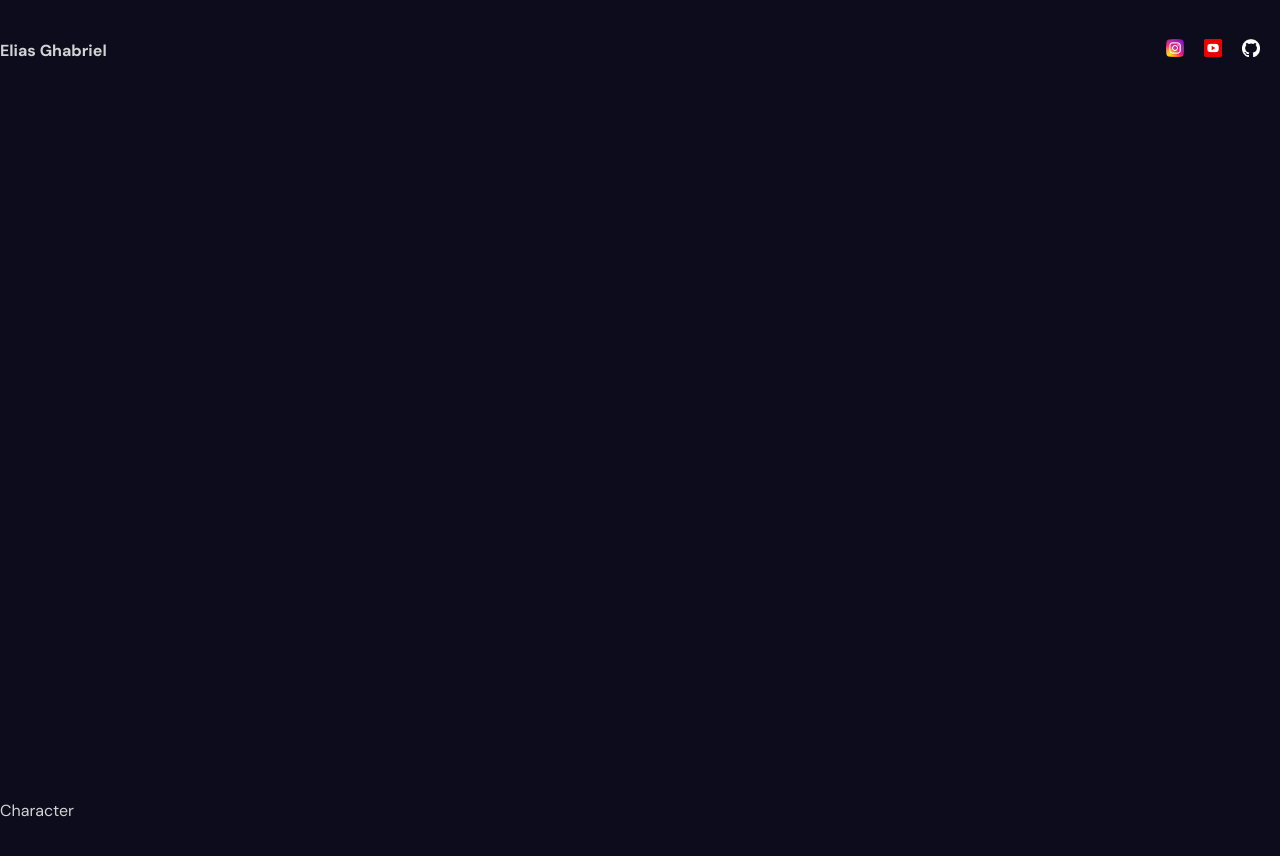
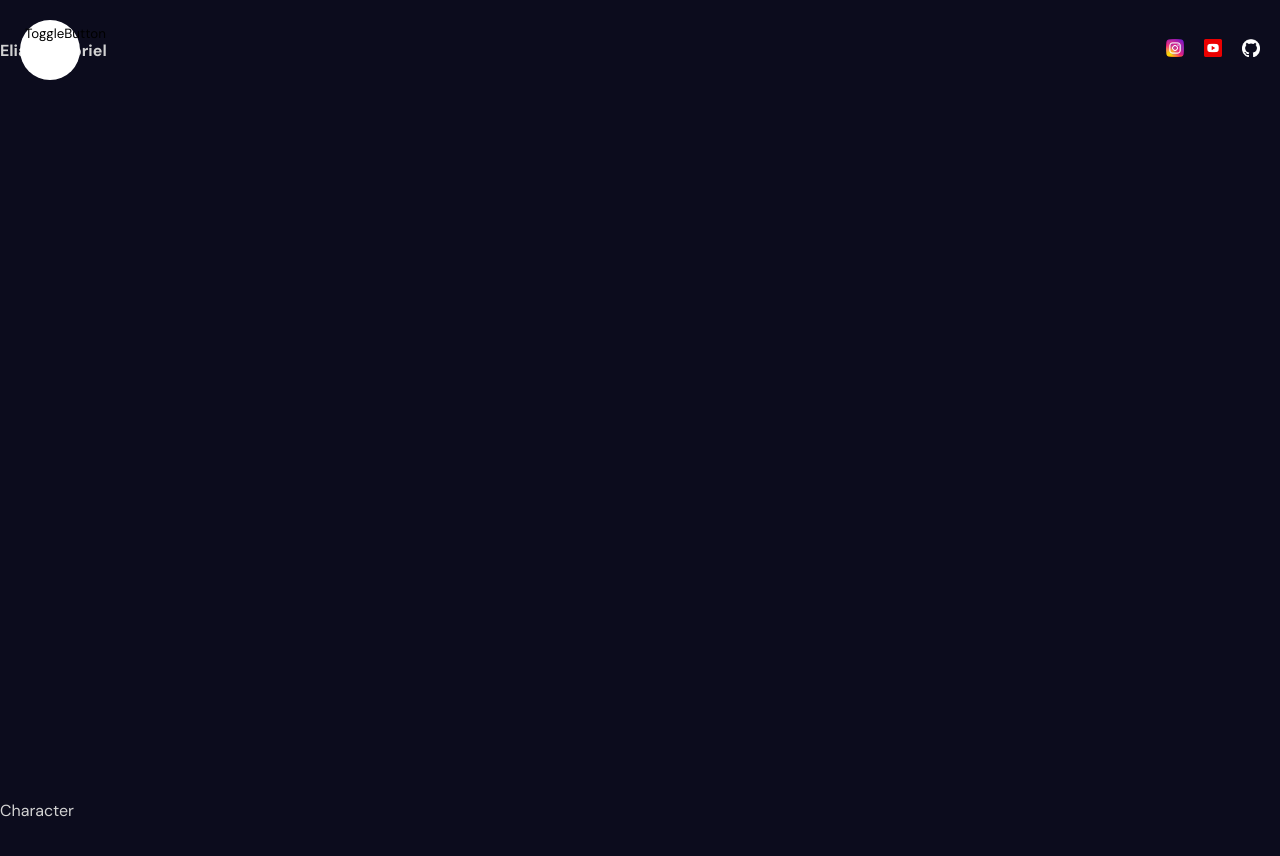
Before and after one commit to The-Modulator/Portfolio, a React (Vite) app: page / in a window 1280 px wide. Shown: the top 856 px of the page. Built offline with nearby package versions, Linux system fonts and the light colour scheme.

Commit message:
toggle bar

```diff
--- a/src/App.jsx
+++ b/src/App.jsx
@@ -1,6 +1,5 @@
 import Navbar from "./Components/Navbar/Navbar";
-import "./app.scss"
-import Test from "./test";
+import "./app.scss";
 
 const App = () => {
   return <div>
--- a/src/Components/Navbar/Navbar.jsx
+++ b/src/Components/Navbar/Navbar.jsx
@@ -1,10 +1,12 @@
 import "./navbar.scss"
 import {motion} from "framer-motion"
+import Sidebar from "./sidebar/Sidebar";
 
 const Navbar = () => {
 return (
     <div className="navbar">
         {/*Sidebar*/}
+        <Sidebar/>
         <div className="wrapper">
             <motion.span initial={{opacity:0, scale:0.5}} animate={{opacity:1, scale:1}} transition={{duration:0.3}}>Elias Ghabriel</motion.span>
             <div className="social>">
--- /dev/null
+++ b/src/Components/Navbar/sidebar/Sidebar.jsx
@@ -0,0 +1,37 @@
+import {useState} from "react";
+import {motion} from "framer-motion";
+import Links from "./links/Links";
+import "./sidebar.scss"
+import ToggleButton from "./toggleButton/ToggleButton";
+
+const Sidebar = () => {
+const [open,setOpen] = useState(false)
+
+    const variants = {
+        open:{
+            clipPath: "circle(1200px at 50px 50px)",
+            transition:{
+                type:"spring",
+                stiffness: 20,
+            }
+
+        },
+        closed: {
+            clipPath: "circle(30px at 50px 50px)",
+            transition:{
+                delay:0.5,
+                type:"spring",
+                stiffness: 400,
+                damping: 40,
+            }
+        }
+    }
+    return <motion.div className="sidebar" animate={open ? "open" : "closed"}>
+    <motion.div className="bg" variants={variants}>
+        <Links/>
+    </motion.div>
+    <ToggleButton setOpen={setOpen}/>
+    </motion.div>;
+};
+
+export default Sidebar;
--- /dev/null
+++ b/src/Components/Navbar/sidebar/links/Links.jsx
@@ -0,0 +1,18 @@
+const Links = () => {
+    const items = [
+        "Homepage",
+        "Projects",
+        "Contact",
+
+    ]
+    return (
+        <div className="Links">
+        {items.map((item) => (
+            < a href={`#${item}`} key={items}> {item} </a>
+
+    ))}
+    </div>
+    );
+};
+
+export default Links;
--- /dev/null
+++ b/src/Components/Navbar/sidebar/sidebar.scss
@@ -0,0 +1,46 @@
+.sidebar{
+    display: flex;
+    flex-direction: column;
+    align-items: center;
+    justify-content: center;
+    background-color: white;
+    color:black;
+
+    .bg{
+
+        position: fixed;
+        top: 0;
+        left: 0;
+        bottom: 0;
+        width: 400px;
+        background: white;
+
+        .Links{
+            position: absolute;
+            width: 100%;
+            height: 100%;
+            display: flex;
+            flex-direction: column;
+            align-items: center;
+            justify-content: center;
+            gap: 20px;
+            a{
+                font-size: 40px;
+            }
+        }
+    }
+
+    button{
+        position: fixed;
+        width: 50px;
+        height: 50 px;
+        border-radius: 50%;
+        position: fixed;
+        top: 25px;
+        left: 25px;
+        background-color: transparent;
+        border: none;
+        cursor: pointer;
+
+    }
+}
--- /dev/null
+++ b/src/Components/Navbar/sidebar/toggleButton/ToggleButton.jsx
@@ -0,0 +1,6 @@
+const ToggleButton = ({setOpen}) => {
+    return <button onClick={() => setOpen((prev) => !prev)}>ToggleButton</button>
+
+};
+
+export default ToggleButton;
--- a/src/test.jsx
+++ /dev/null
@@ -1,18 +0,0 @@
-import React from "react";
-import {motion} from "framer-motion";
-
-const Test = ( ) => {
-    return (
-        <div className="course">
-            <motion.div
-            className="box"
-            animate={{opacity: 0.5, scale:0.5}}
-            whileTap={{opacity:1, scale:1}}
-            drag
-            ></motion.div>
-        </div>
-    )
-}
-
-
-export default Test;
```
Also changed, not shown: public/dribbble.png (deleted), public/facebook.png (deleted).
